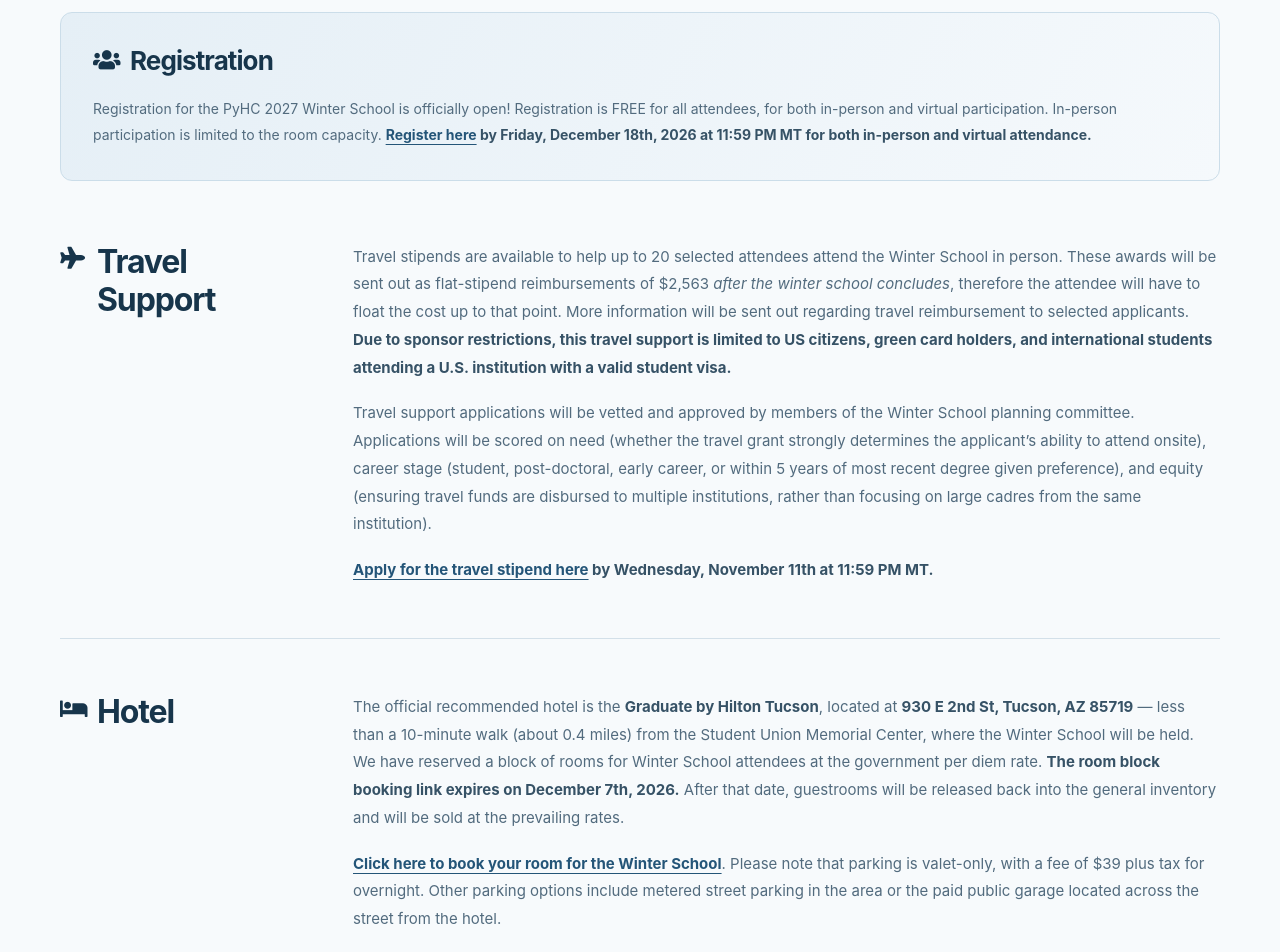
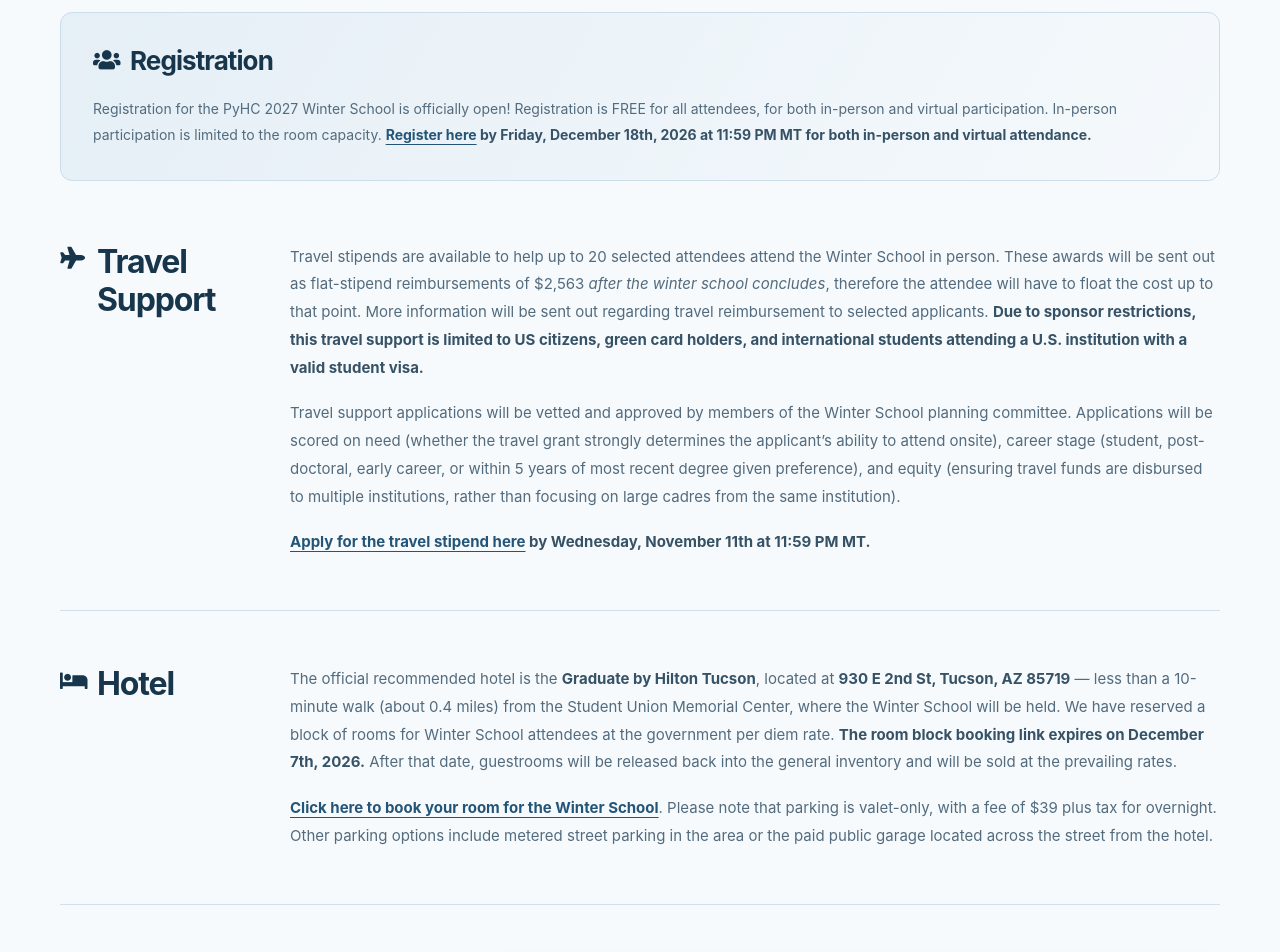
Before and after one commit to heliophysicsPy/heliophysicsPy.github.io, a Jekyll site: the page built from _pages/meetings/winter_schools/winter_school.md, in a window 1280 px wide. Shown: the part 1583-2535 px from the top of the page. Built offline with Jekyll 4.4.1, drawn with Linux system fonts in a browser that asks for light colours; nearby versions of some CDN libraries; grey boxes are pictures that could not be loaded.

Commit message:
Tighten the Winter School label column
Travel Support, Hotel, and Official Language now use a single 190px heading column with a 40px gap at all desktop widths. The old 245px column lined the text up with the Registration card when the Dates card sat beside it; with that card gone the offset no longer aligns with anything, and the 1100px override made the text jump as the window narrowed.

Co-Authored-By: Claude Opus 5.5 <noreply@anthropic.com>

```diff
--- a/css/winter-school.css
+++ b/css/winter-school.css
@@ -406,7 +406,7 @@ strong {
 .section-registration > h3 { scroll-margin-top: 32px; }
 .section-registration > h3 { font-size: 26px; margin-bottom: 20px; }
 .section-registration p { margin: 0; font-size: 14px; }
-.section-travel-support, .section-hotel { display: grid; grid-template-columns: 245px minmax(0, 1fr); column-gap: 48px; }
+.section-travel-support, .section-hotel { display: grid; grid-template-columns: 190px minmax(0, 1fr); column-gap: 40px; }
 .section-travel-support > h3, .section-hotel > h3 { grid-column: 1; grid-row: 1; }
 .section-travel-support > p, .section-hotel > p { grid-column: 2; }
 .section-location { display: grid; grid-template-columns: minmax(0, .7fr) minmax(0, 1.3fr); column-gap: 36px; align-items: start; }
@@ -421,7 +421,7 @@ iframe { display: block; width: 100%; max-width: 100%; border: 0; background: wh
 .section-agenda iframe { height: 560px; margin-block: 26px 36px; }
 .section-agenda h4 { font-size: 23px; margin-top: 30px; }
 .section-agenda h4:not(:first-of-type) { border-top: 1px solid var(--line); padding-top: 26px; }
-.section-official-language { display: grid; grid-template-columns: 245px minmax(0, 1fr); gap: 48px; padding-block: 40px; }
+.section-official-language { display: grid; grid-template-columns: 190px minmax(0, 1fr); gap: 40px; padding-block: 40px; }
 .section-official-language h3 { font-size: 25px; margin: 0; }
 .section-python-resources, .section-winter-school-materials, .section-winter-school-code-of-conduct { grid-column: span 4; padding: 38px 0; border-bottom: none; }
 .section-python-resources h3, .section-winter-school-materials h3, .section-winter-school-code-of-conduct h3 { font-size: 23px; border-top: 2px solid #a6bfce; padding-top: 23px; }
@@ -489,7 +489,6 @@ iframe { display: block; width: 100%; max-width: 100%; border: 0; background: wh
   .event-fact strong { font-size: 14px; }
   .intro { grid-template-columns: minmax(0, 1fr) 240px; gap: 45px; }
   .poster { width: 240px; }
-  .section-travel-support, .section-hotel, .section-official-language { grid-template-columns: 180px minmax(0,1fr); column-gap: 25px; }
 }
 @media (max-width:760px) {
   .wrap { width: calc(100% - 40px); }
```
